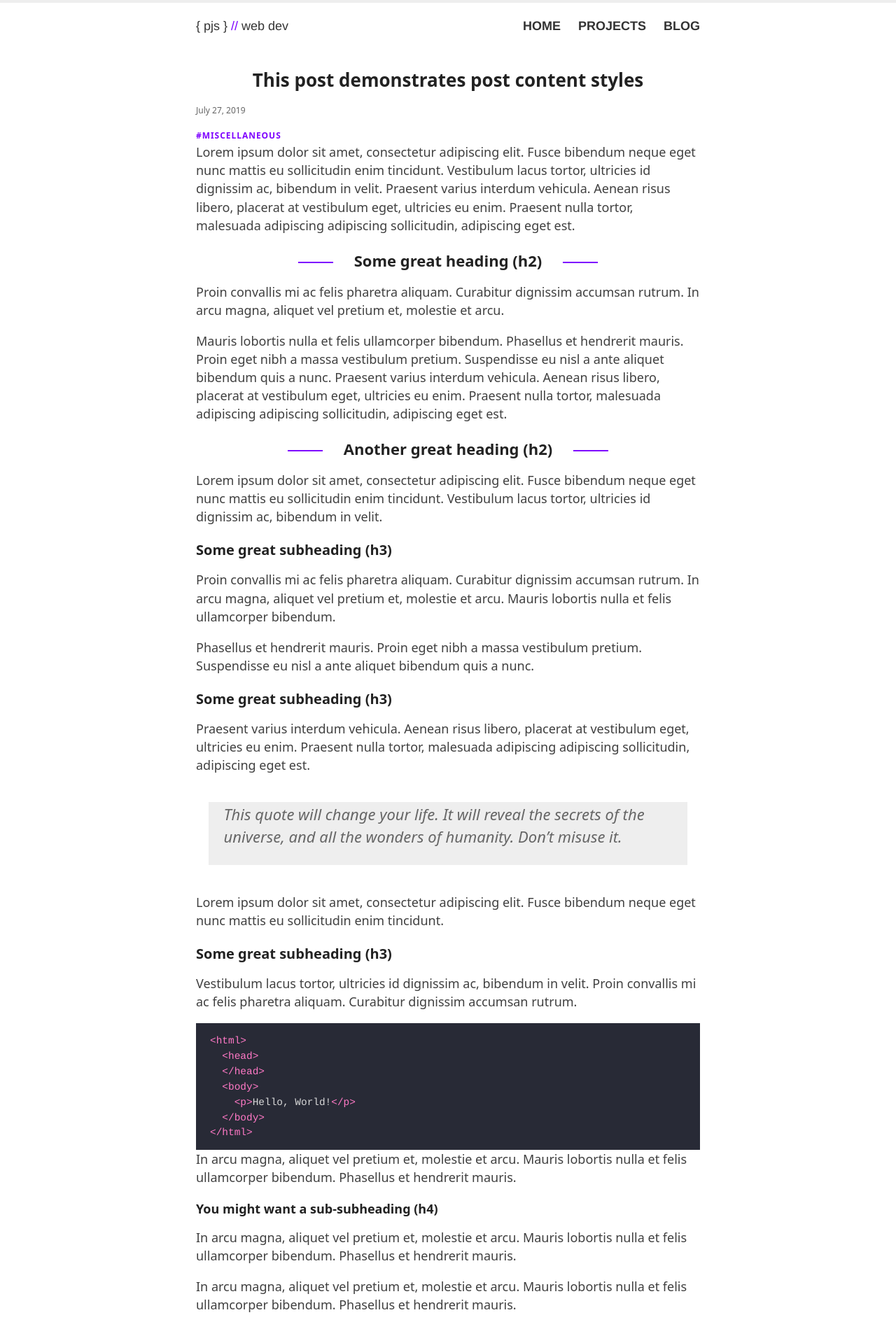
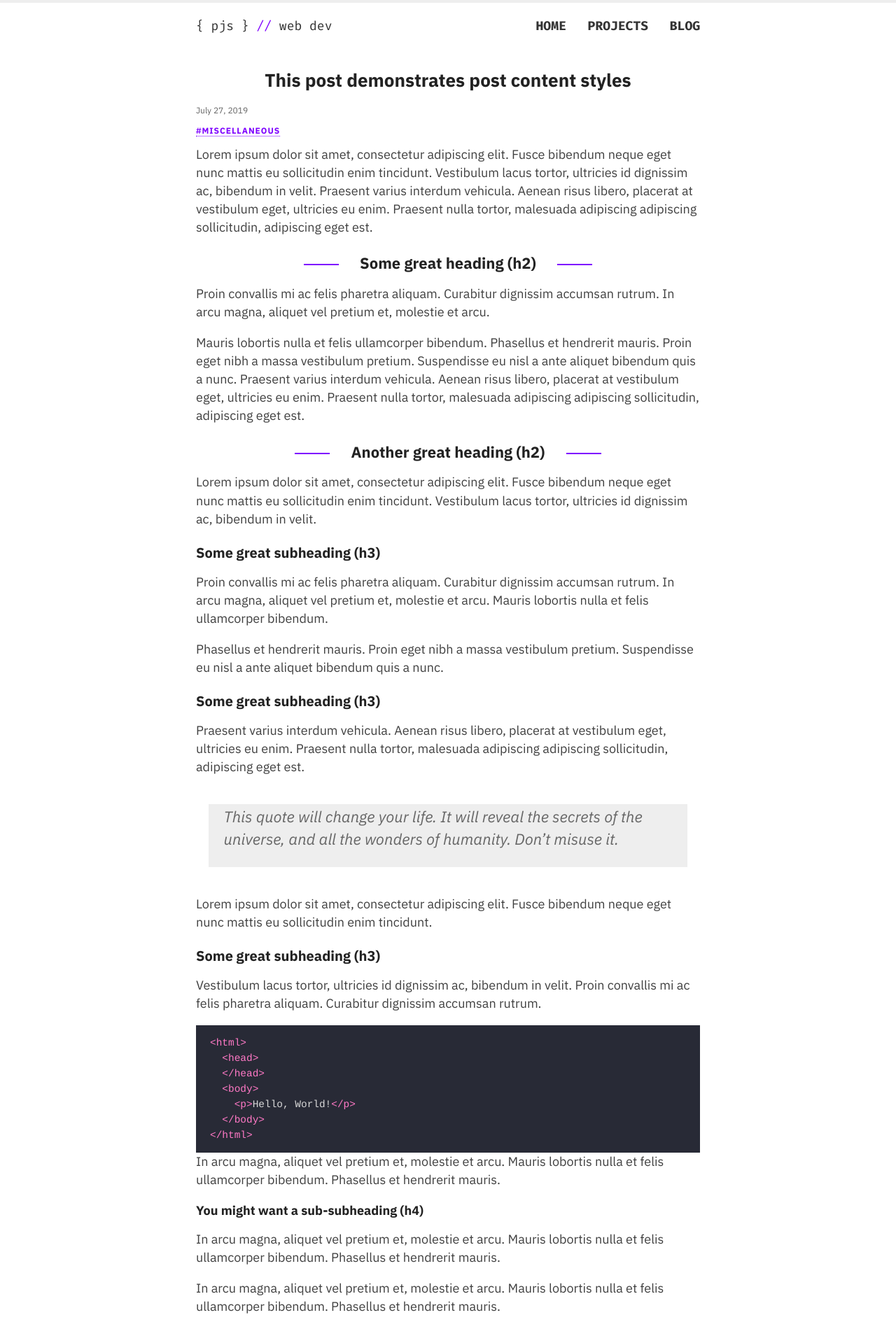
Before and after one commit to peterjsnow/peterjsnow.github.io, a Jekyll site: the page built from _posts/2019-7-27-this-post-demonstrates-post-content-styles.md, in a window 1280 px wide. Shown: the top 1899 px of the page at 70% size. Built offline with Jekyll 4.4.1, drawn with Linux system fonts in a browser that asks for light colours.

Commit message:
Added new fonts

```diff
--- a/_layouts/default.html
+++ b/_layouts/default.html
@@ -11,6 +11,9 @@
 
     <meta name="theme-color" content="#000000">
     <link rel="icon" type="image/png" sizes="32x32" href="{{ site.baseurl }}/images/favicon-32x32.png">
+
+    <link rel="preconnect" href="https://fonts.gstatic.com">
+    <link href="https://fonts.googleapis.com/css2?family=Fira+Mono:wght@400;500;700&family=IBM+Plex+Sans:ital,wght@0,400;0,500;0,600;0,700;1,400;1,500&display=swap" rel="stylesheet">
   </head>
 
   <body>
--- a/_layouts/post.html
+++ b/_layouts/post.html
@@ -13,6 +13,7 @@ layout: default
     <p class="post_date" datetime="{{ page.last_modified_at | date_to_xmlschema }}">(Updated: {{ page.last_modified_at | date: "%b %-d, %Y" }})</p>
     {% endif %}
     <div class="post-tags">
+      <p>
         {% if post %}
           {% assign categories = post.categories %}
         {% else %}
@@ -22,6 +23,7 @@ layout: default
           <a href="{{site.baseurl}}/categories/#{{category|slugize}}">#{{category}}</a>
           {% unless forloop.last %}&nbsp;{% endunless %}
         {% endfor %}
+      </p>
     </div>
   </div>
 
--- a/_sass/_variables.scss
+++ b/_sass/_variables.scss
@@ -7,6 +7,7 @@
 $blue: #4183C4;
 
 $purple: #7e00ff;
+$darkPurple: #4f009b;
 
 // Grays
 $black: #000;
@@ -19,6 +20,9 @@ $white: #fff;
 $codeBg: #1e1c3f;
 
 // Font stacks
+$mono: "Fira Mono", monospace;
+$main: "IBM Plex Sans", sans-serif;
+
 $helvetica: Helvetica, Arial, sans-serif;
 $helveticaNeue: "Helvetica Neue", Helvetica, Arial, sans-serif;
 $georgia: Georgia, serif;
--- a/assets/style.scss
+++ b/assets/style.scss
@@ -20,7 +20,7 @@ html {
 }
 
 body {
-  font-family: system-ui, -apple-system, BlinkMacSystemFont, "Segoe UI", Roboto, Helvetica, Arial, sans-serif, "Apple Color Emoji", "Segoe UI Emoji", "Segoe UI Symbol";
+  font-family: $main;
   color: #404040;
   line-height: 1.45;
   font-weight: 400;
@@ -36,7 +36,7 @@ body {
 }
 
 h1, h2, h3, h4, h5, h6 {
-  font-family: system-ui, -apple-system, BlinkMacSystemFont, "Segoe UI", Roboto, Helvetica, Arial, sans-serif, "Apple Color Emoji", "Segoe UI Emoji", "Segoe UI Symbol";
+  font-family: $main;
   color: $darkerGrey;
   font-weight: bold;
   font-kerning: auto;
@@ -271,7 +271,7 @@ table tr td :last-child {
   margin: 0;
   color: $darkGrey;
   cursor: pointer;
-  font-family: $helveticaNeue;
+  font-family: $mono;
   font-weight: 300;
   font-size: 18px;
   text-align: left;
@@ -297,7 +297,7 @@ table tr td :last-child {
 
 nav {
   float: right;
-  font-family: $helveticaNeue;
+  font-family: $mono;
   font-size: 18px;
   font-weight: bold;
   text-transform: uppercase;
@@ -326,7 +326,7 @@ nav {
 //
 
 .posts > .post {
-  padding: 0 1em;
+  padding: 0 1.5em;
   margin: 1em 0;
   border: 3px solid $darkGrey;
   box-shadow: -4px 6px $mediumGrey;
@@ -518,8 +518,11 @@ Modules - reusable parts of our design
     border-bottom: 1px dotted #000;
 }
 
+.post-tags {
+  font-size:12px;
+}
+
 .post-tags a {
-  font-size: 12px;
   font-weight: bold;
   text-transform: uppercase;
   letter-spacing: 0.08em;
```
Lines whose indentation alone changed are shown as unchanged.
